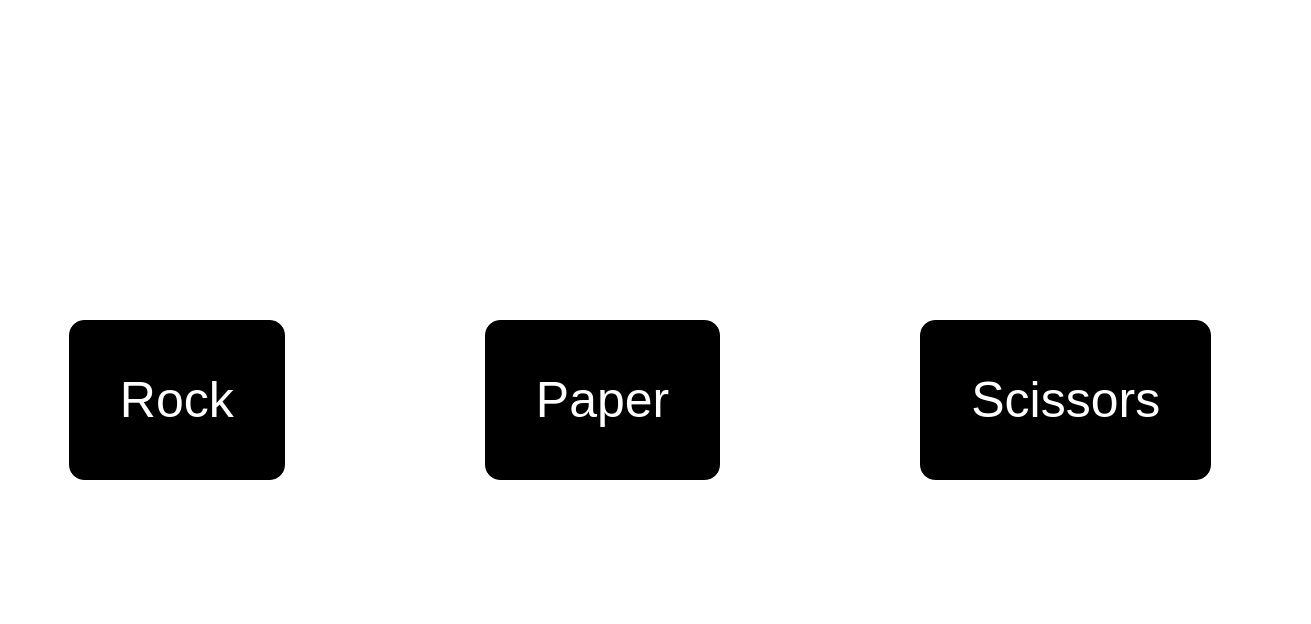
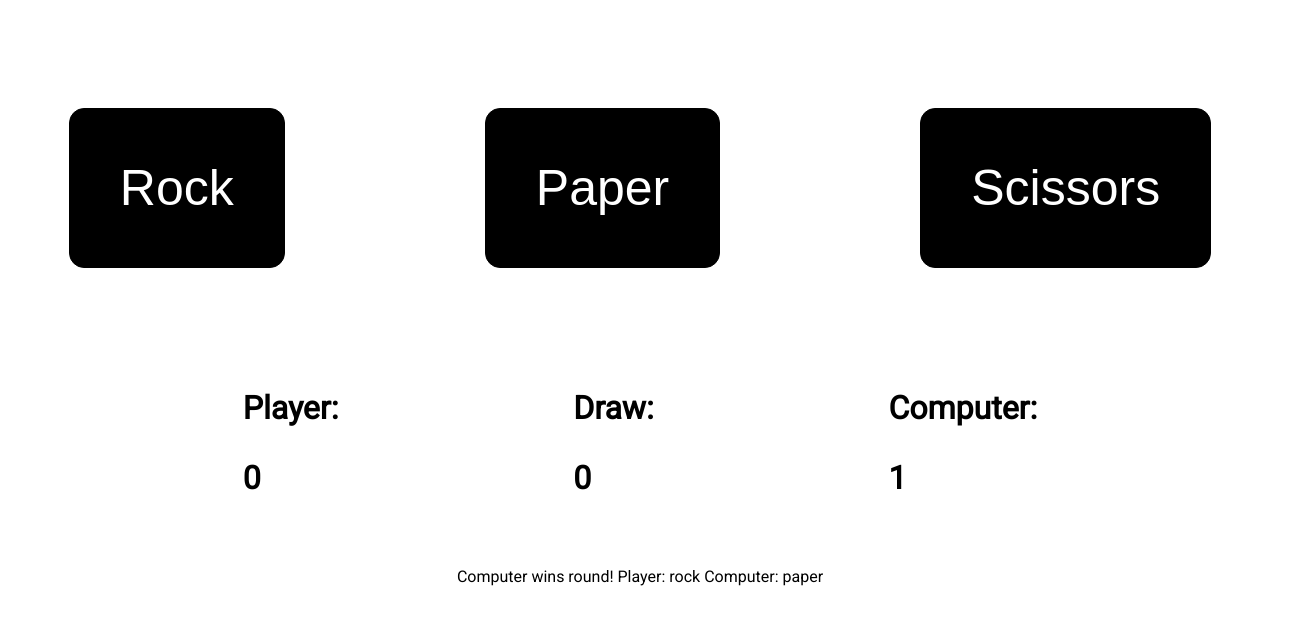
Before and after one commit to MycelPy/RockPaperScissors, a plain HTML site: page index.html in a window 1280 px wide. Both pictures are taken after a click on the button "Rock". Shown: the whole page, 1311 px wide, since content can reach past the window. Drawn offline with Linux system fonts and the light colour scheme.

Commit message:
Improved functionallity

```diff
--- a/index.html
+++ b/index.html
@@ -9,6 +9,7 @@
     <link rel="preconnect" href="https://fonts.gstatic.com" crossorigin>
     <link href="https://fonts.googleapis.com/css2?family=Roboto&display=swap" rel="stylesheet">
     <link rel="stylesheet" href="stylo.css">
+    <script src="style.js" defer></script>
     <title>Document</title>
 
 </head>
@@ -19,8 +20,20 @@
         <button class="paper">Paper</button>
         <button class="scissors">Scissors</button>
     </div>
+    <div class="scoreboard">
+        <h1>Player:
+            <p class="player">0</p>
+        </h1>
 
-    <script src="style.js"></script>
+        <h1>Draw:
+            <p class="draw">0</p>
+        </h1>
+
+        <h1>Computer:
+            <p class="computer">0</p>
+        </h1>
+    </div>
+    <p class="tab">Welcome to the game!</p>
 </body>
 
 </html>
--- a/style.js
+++ b/style.js
@@ -2,28 +2,32 @@ let player = 0,
     computer = 0,
     draw = 0
 
+const buttons = document.querySelectorAll('button')
+const playerko = document.querySelector('.player')
+const computerko = document.querySelector('.computer')
+const drawko = document.querySelector('.draw')
+const tab = document.querySelector('.tab')
 
-const buttons = document.querySelectorAll('button')
-
-buttons.forEach(button => button.addEventListener('click', ))
-
-const playRound = () => {
+buttons.forEach(button => button.addEventListener('click', (e) => {
+    const playerPlay = e.target.classList[0]
 
     const computerPlay = () => {
         const arr = ['rock', 'paper', 'scissors']
         return arr[Math.floor(Math.random() * arr.length)]
     }
 
-    const playerPlay = prompt('Please enter Rock, Paper or Scissors!').toLowerCase();
-
-    if (computerPlay === playerPlay) {
+    if (computerPlay() === playerPlay) {
         draw += 1
-        return `Draw! Player: ${playerPlay} Computer: ${computerPlay}`
-    } else if (computerPlay === 'rock' && playerPlay === 'paper' || computerPlay === 'paper' && playerPlay === 'scissors' || computerPlay === 'scissors' && playerPlay === 'rock') {
+        drawko.textContent = `${draw}`
+        tab.textContent = `Draw! Player: ${playerPlay} Computer: ${computerPlay()}`
+    } else
+    if (computerPlay() === 'rock' && playerPlay === 'paper' || computerPlay() === 'paper' && playerPlay === 'scissors' || computerPlay() === 'scissors' && playerPlay === 'rock') {
         player += 1
-        return `Player wins round! Player: ${playerPlay} Computer: ${computerPlay}`
+        playerko.textContent = `${player}`
+        tab.textContent = `Player wins round! Player: ${playerPlay} Computer: ${computerPlay()}`
     } else {
         computer += 1
-        return `Computer wins round! Player: ${playerPlay} Computer: ${computerPlay}`
+        computerko.textContent = `${computer}`
+        tab.textContent = `Computer wins round! Player: ${playerPlay} Computer: ${computerPlay()}`
     }
-}
+}))
--- a/stylo.css
+++ b/stylo.css
@@ -1,16 +1,19 @@
 html,
 body {
     height: 100%;
-    display: flex;
-    justify-content: center;
-    align-items: center;
-    flex: 1;
     font-family: 'Roboto', sans-serif;
 }
 
 .container {
     display: flex;
     justify-content: space-between;
+    justify-content: center;
+    align-items: center;
+}
+
+.scoreboard {
+    display: flex;
+    justify-content: space-evenly;
 }
 
 button {
@@ -22,3 +25,8 @@ button {
     color: white;
     font-size: 50px;
 }
+
+.tab {
+    display: flex;
+    justify-content: center;
+}
```
